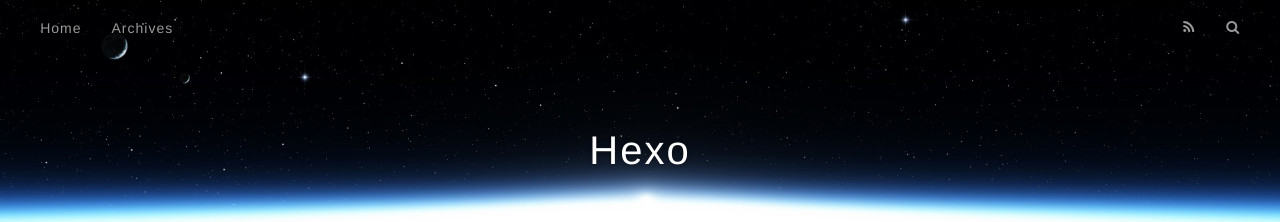
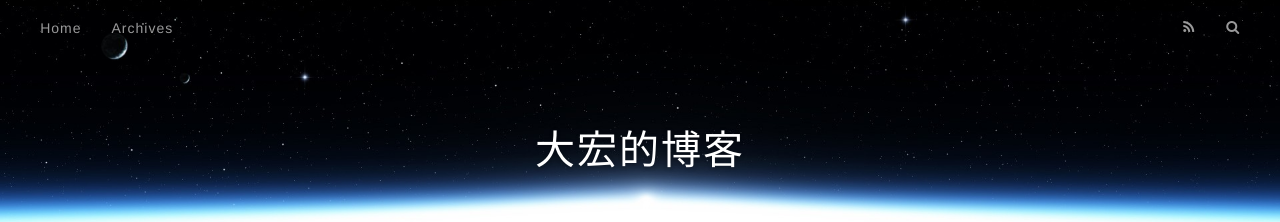
Before and after one commit to LiuHongCC/LiuHongCC.github.io, a plain HTML site: page index.html in a window 1280 px wide. Shown: the top 222 px of the page. Drawn offline with nearby package versions, Linux system fonts and the light colour scheme.

Commit message:
Site updated: 2017-09-02 14:02:09

```diff
--- a/index.html
+++ b/index.html
@@ -3,16 +3,16 @@
 <head>
   <meta charset="utf-8">
 
-  <title>Hexo</title>
+  <title>大宏的博客</title>
   <meta name="viewport" content="width=device-width, initial-scale=1, maximum-scale=1">
   <meta property="og:type" content="website">
-<meta property="og:title" content="Hexo">
+<meta property="og:title" content="大宏的博客">
 <meta property="og:url" content="http://yoursite.com/index.html">
-<meta property="og:site_name" content="Hexo">
+<meta property="og:site_name" content="大宏的博客">
 <meta name="twitter:card" content="summary">
-<meta name="twitter:title" content="Hexo">
+<meta name="twitter:title" content="大宏的博客">
 
-    <link rel="alternate" href="/atom.xml" title="Hexo" type="application/atom+xml">
+    <link rel="alternate" href="/atom.xml" title="大宏的博客" type="application/atom+xml">
 
 
     <link rel="icon" href="/favicon.png">
@@ -33,7 +33,7 @@
   <div id="header-outer" class="outer">
     <div id="header-title" class="inner">
       <h1 id="logo-wrap">
-        <a href="/" id="logo">Hexo</a>
+        <a href="/" id="logo">大宏的博客</a>
       </h1>
 
     </div>
@@ -96,7 +96,7 @@
 
     </div>
     <footer class="article-footer">
-      <a data-url="http://yoursite.com/2017/09/02/hello-world/" data-id="cj72vjhuz0000i2x4kscklam6" class="article-share-link">Share</a>
+      <a data-url="http://yoursite.com/2017/09/02/hello-world/" data-id="cj72wi7lc0000ugx46vb788hy" class="article-share-link">Share</a>
 
 
     </footer>
```
Also changed, not shown: 2017/09/02/hello-world/index.html (+5 -5 lines), archives/2017/09/index.html (+6 -6 lines), archives/2017/index.html (+6 -6 lines), archives/index.html (+6 -6 lines), 1 other file.
